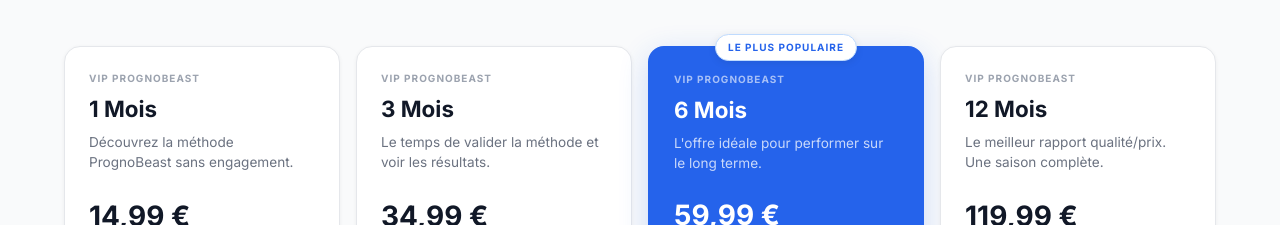
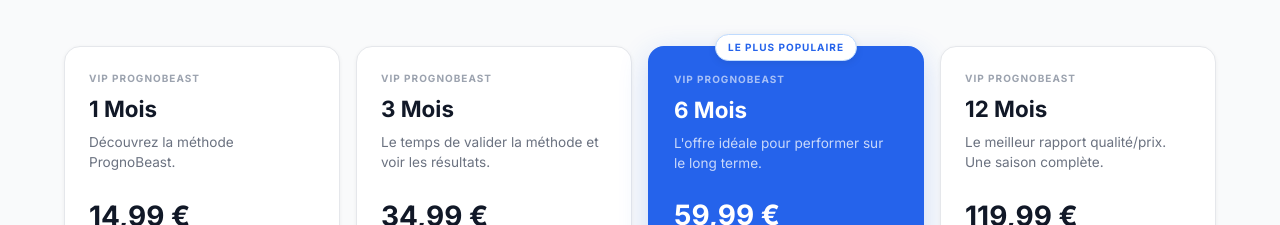
Before and after one commit to Sabz21/prognobeast-frontend, a Next.js app: page / in a window 1280 px wide. Shown: the part 980-1205 px from the top of the page. Built offline with nearby package versions, Linux system fonts and the light colour scheme.

Commit message:
update: modifications front

```diff
--- a/src/app/page.tsx
+++ b/src/app/page.tsx
@@ -9,7 +9,7 @@
     price: "14,99",
     perMonth: "14,99",
     popular: false,
-    description: "Découvrez la méthode PrognoBeast sans engagement.",
+    description: "Découvrez la méthode PrognoBeast.",
     stripeLink: "https://buy.stripe.com/fZudR95Csgmaevl2yW9MY01",
   },
   {
--- a/src/app/vip/page.tsx
+++ b/src/app/vip/page.tsx
@@ -9,7 +9,7 @@
 const plans = [
   {
     id: "1mois", label: "1 Mois", price: "14,99", perMonth: "14,99", popular: false,
-    description: "Découvrez la méthode PrognoBeast sans engagement.",
+    description: "Découvrez la méthode PrognoBeast.",
     savings: null, stripeLink: "https://buy.stripe.com/fZudR95Csgmaevl2yW9MY01",
   },
   {
```
